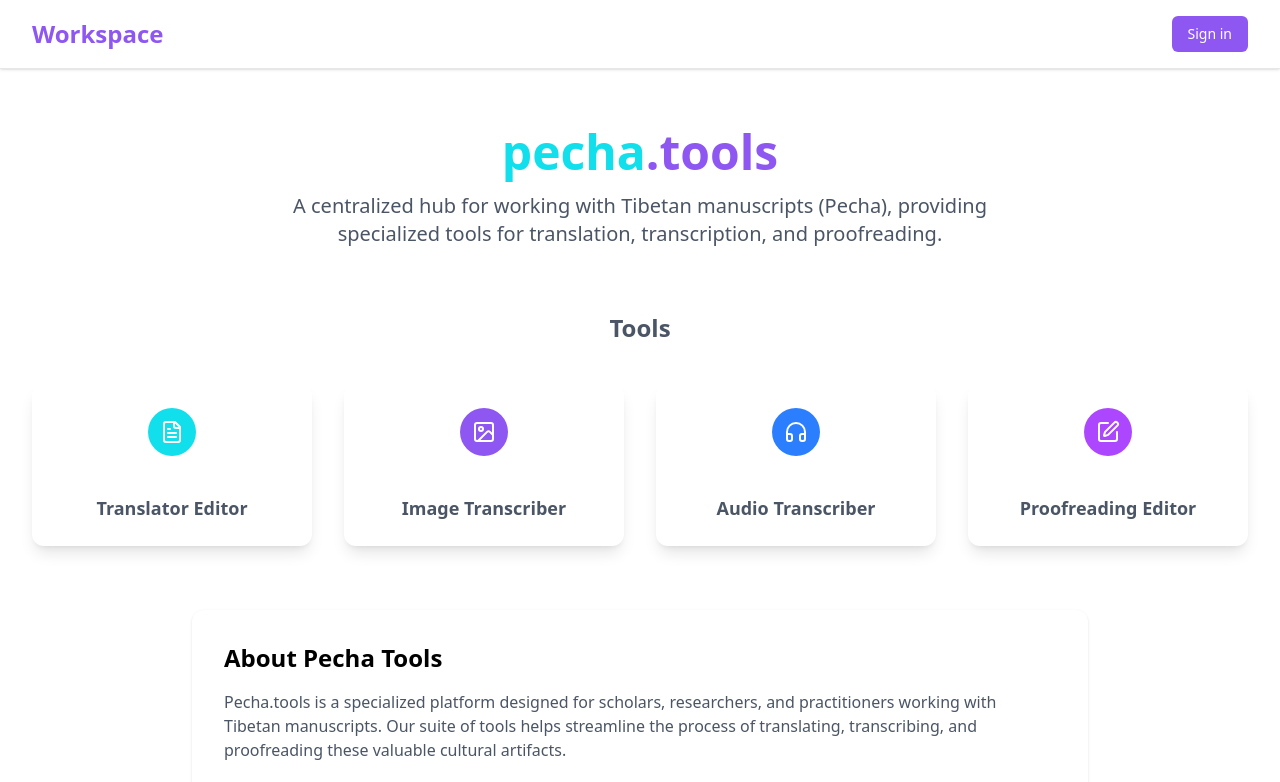
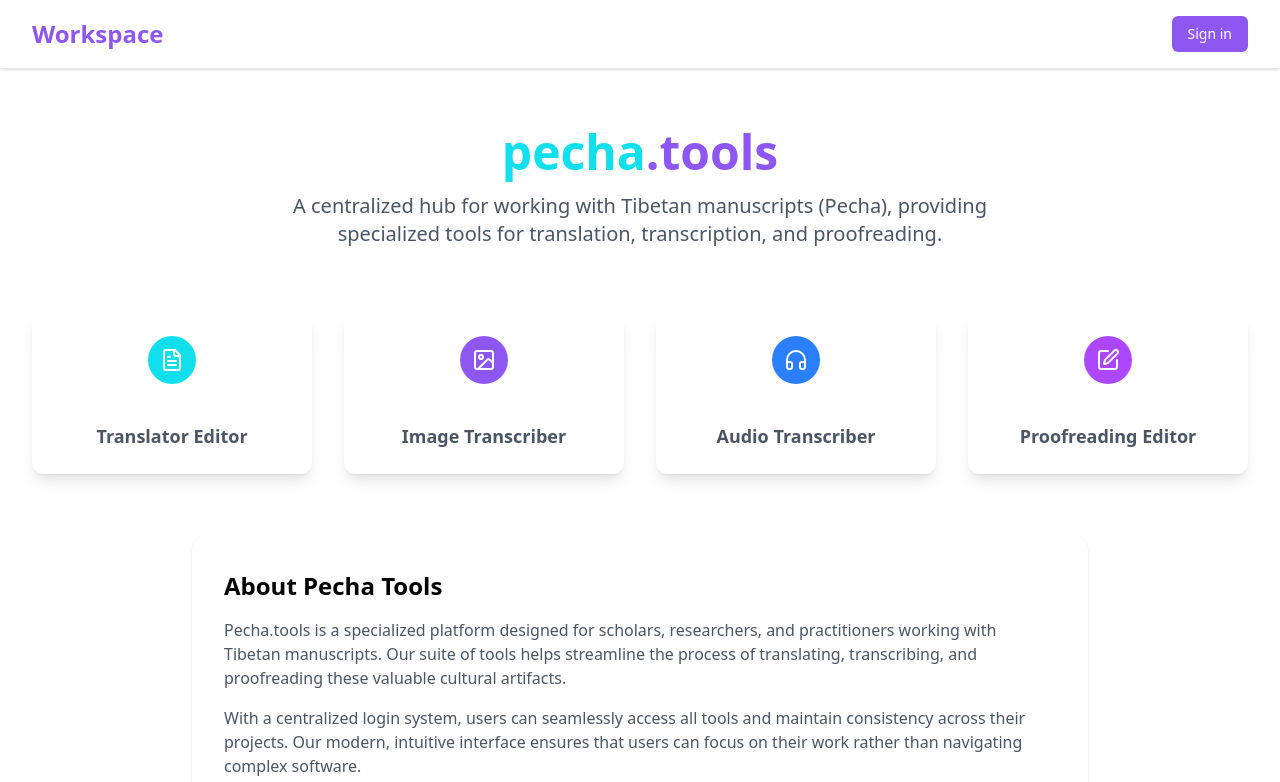
Before and after one commit to OpenPecha/pecha-workspace, a React (Vite) app in the folder frontend/: page / in a window 1280 px wide. Shown: the top 782 px of the page. Built offline with nearby package versions, Linux system fonts and the light colour scheme; no server answers.

Commit message:
remove tools

```diff
--- a/frontend/src/contexts/AuthContext.tsx
+++ b/frontend/src/contexts/AuthContext.tsx
@@ -43,6 +43,7 @@ export const useAuth = () => {
     auth0Logout({
       logoutParams: {
         returnTo: window.location.origin,
+        clientId: import.meta.env.VITE_AUTH0_CLIENT_ID,
       },
     });
   };
--- a/frontend/src/page/Home.tsx
+++ b/frontend/src/page/Home.tsx
@@ -56,9 +56,6 @@ const Home: React.FC = () => {
       </section>
 
       <section className="mb-16">
-        <h2 className="text-2xl font-bold text-center mb-10 text-gray-600">
-          Tools
-        </h2>
         <div className="grid grid-cols-1 md:grid-cols-2 lg:grid-cols-4 gap-8">
           {tools.map((tool, index) => (
             <div
```
